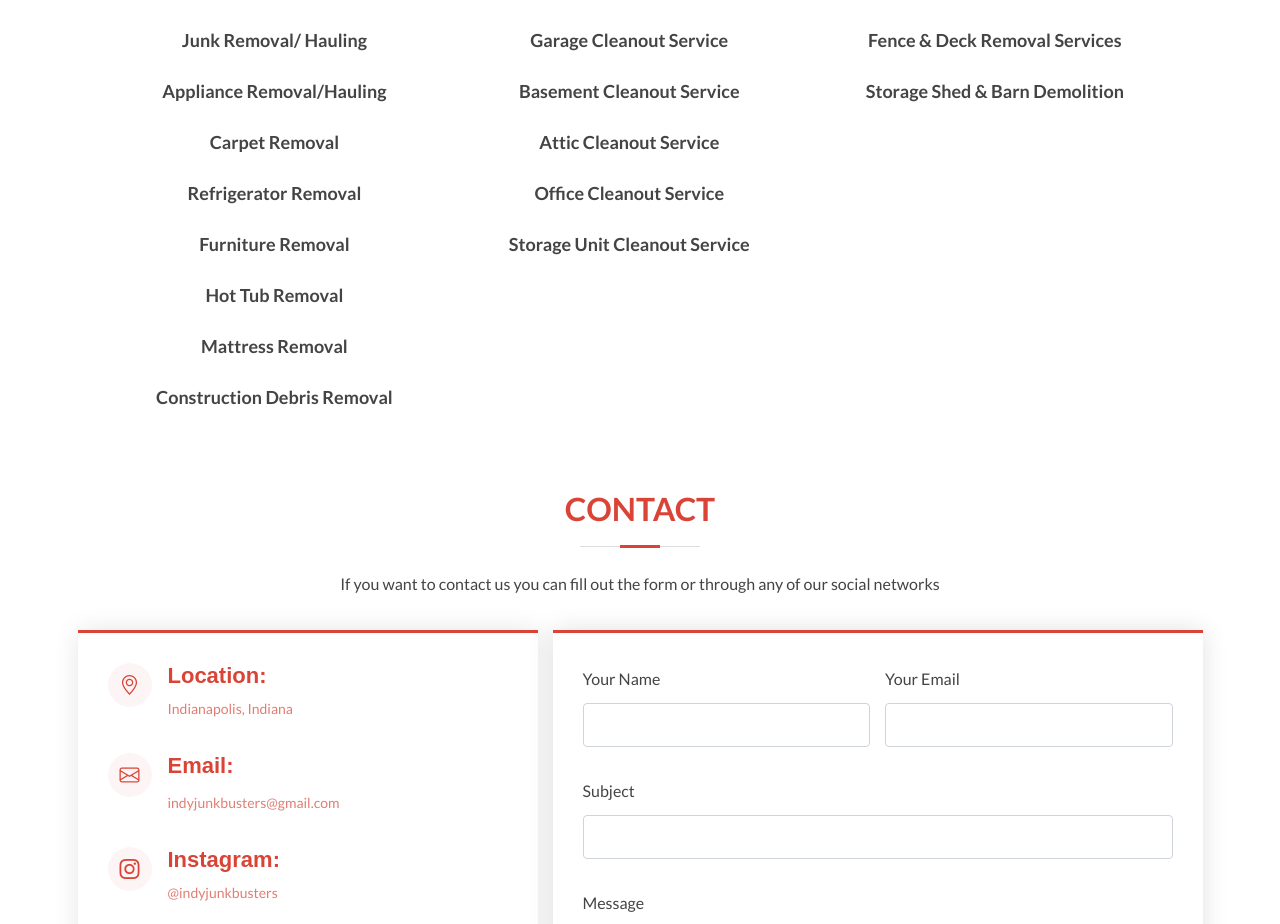
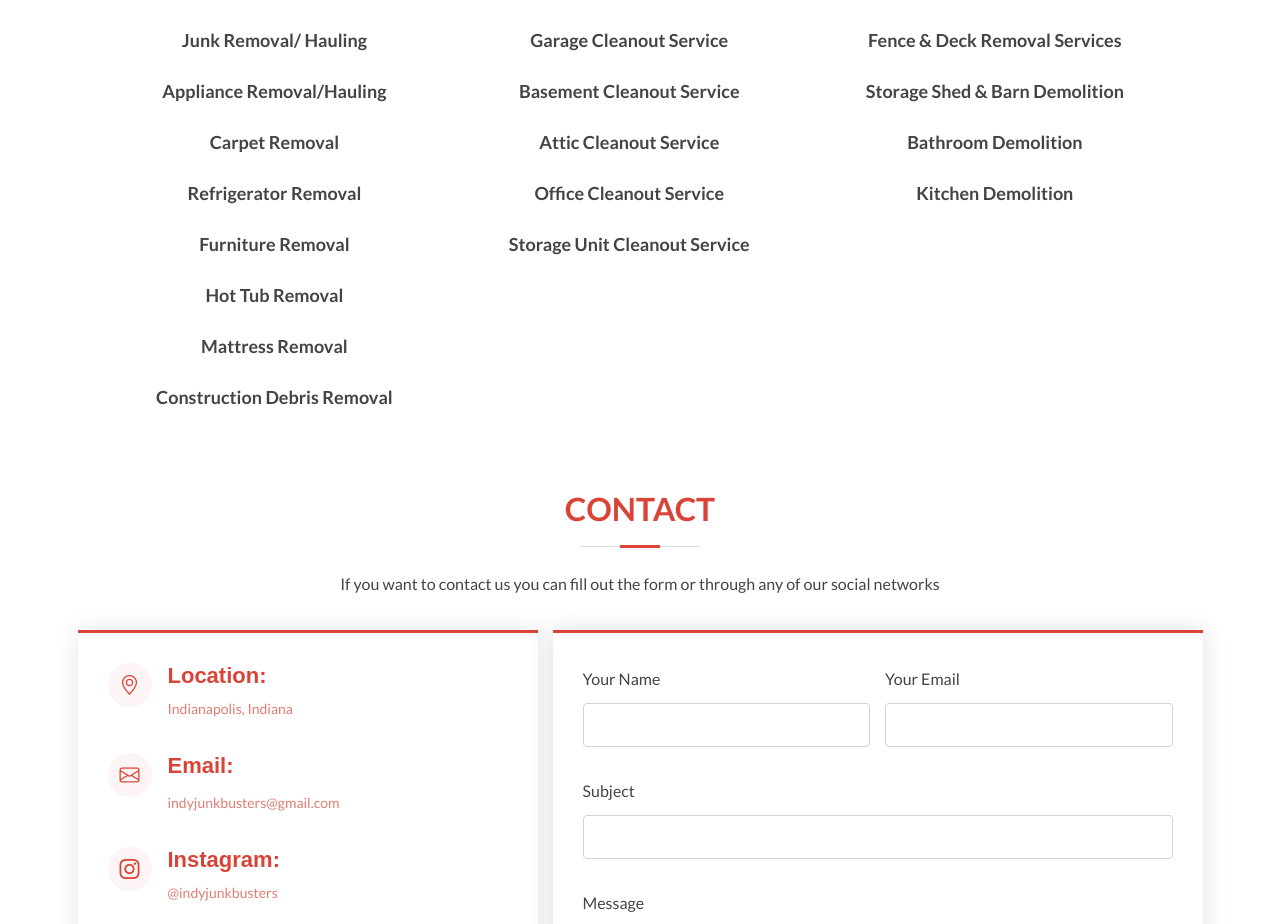
Before and after one commit to Cardozo1w/IndyJunkBusters, a Next.js app: page / in a window 1280 px wide. Shown: the part 2100-3024 px from the top of the page. Built offline with nearby package versions, Linux system fonts and the light colour scheme; some icons are missing.

Commit message:
Agregando dos servicios

```diff
--- a/pages/index.js
+++ b/pages/index.js
@@ -92,6 +92,8 @@ const Index = () => {
               <h3>Demolition</h3>
               <p>Fence & Deck Removal Services</p>
               <p>Storage Shed & Barn Demolition</p>
+              <p>Bathroom Demolition</p>
+               <p>Kitchen Demolition</p>
               </div>
             {/* <ul>
               <p>
```
